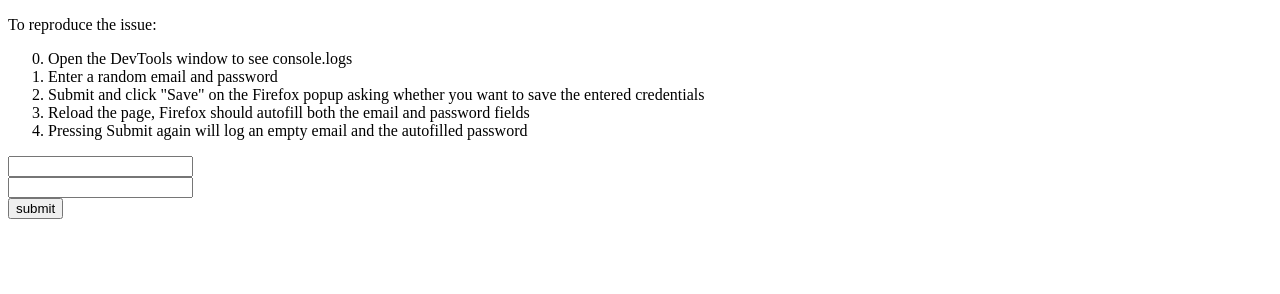
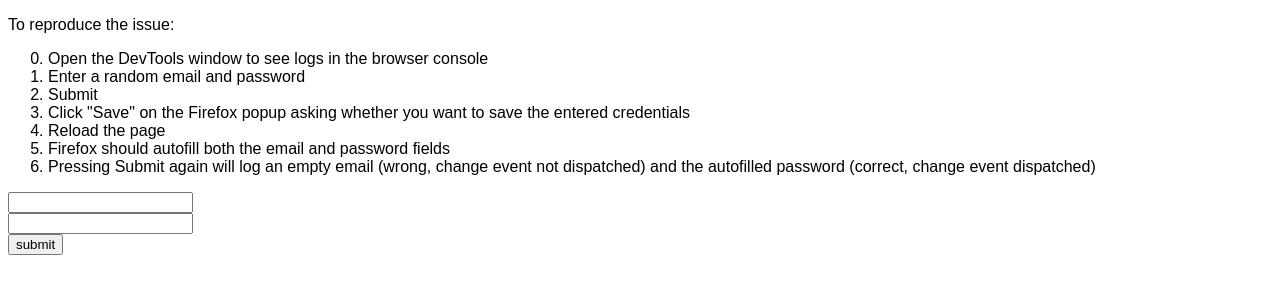
Before and after one commit to cdellacqua/firefox-autofill-issue-demo, a plain HTML site: page index.html in a window 1280 px wide. Drawn offline with Linux system fonts and the light colour scheme.

Commit message:
update instructions and style

```diff
--- a/index.html
+++ b/index.html
@@ -3,6 +3,11 @@
 	<head>
 		<meta charset="utf-8">
 		<title>Example</title>
+		<style>
+			html {
+				font-family: sans-serif;
+			}
+		</style>
 		<script>
 			document.addEventListener('DOMContentLoaded', () => {
 				let email = "";
@@ -22,11 +27,13 @@
 			To reproduce the issue:
 		</p>
 		<ol start="0">
-			<li>Open the DevTools window to see console.logs</li>
+			<li>Open the DevTools window to see logs in the browser console</li>
 			<li>Enter a random email and password</li>
-			<li>Submit and click "Save" on the Firefox popup asking whether you want to save the entered credentials</li>
-			<li>Reload the page, Firefox should autofill both the email and password fields</li>
-			<li>Pressing Submit again will log an empty email and the autofilled password</li>
+			<li>Submit</li>
+			<li>Click "Save" on the Firefox popup asking whether you want to save the entered credentials</li>
+			<li>Reload the page</li>
+			<li>Firefox should autofill both the email and password fields</li>
+			<li>Pressing Submit again will log an empty email (wrong, change event not dispatched) and the autofilled password (correct, change event dispatched)</li>
 		</ol>
 		<form action="/">
 			<input type="email" name="email"><br>
```
